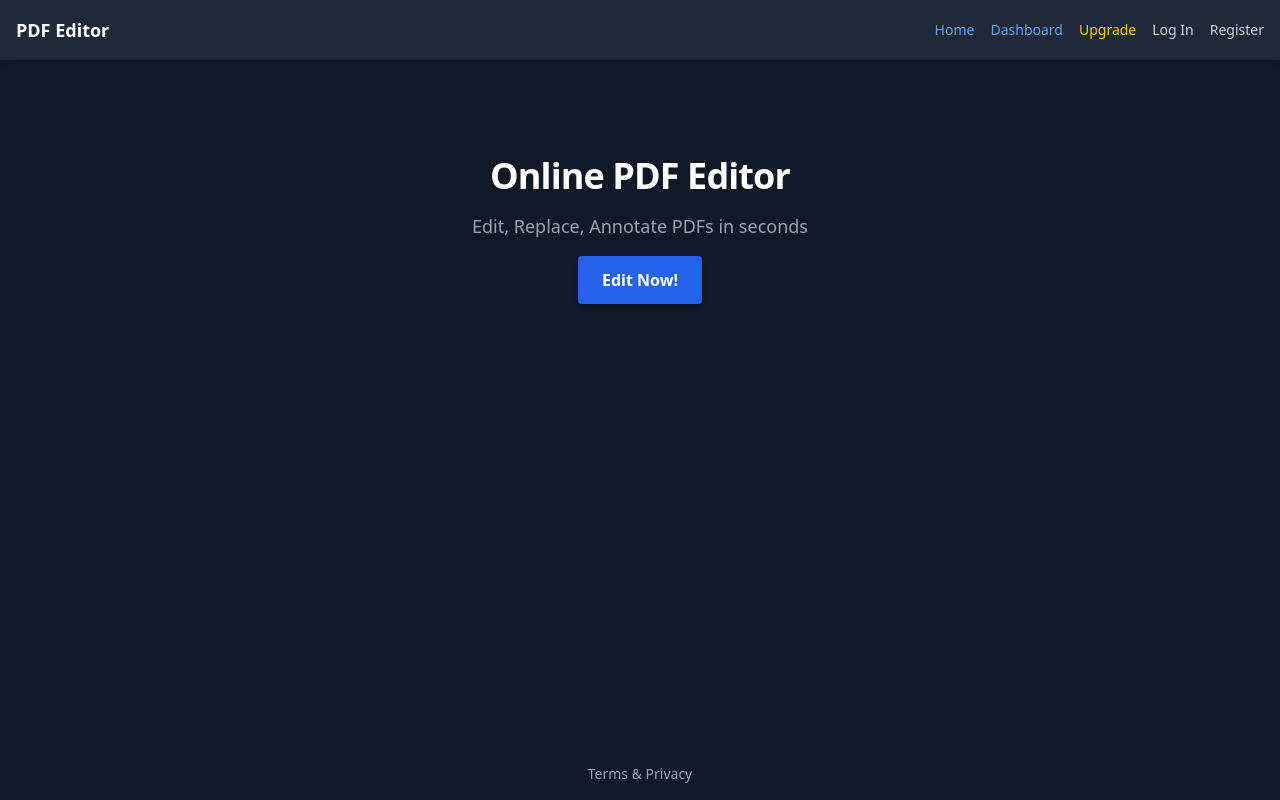
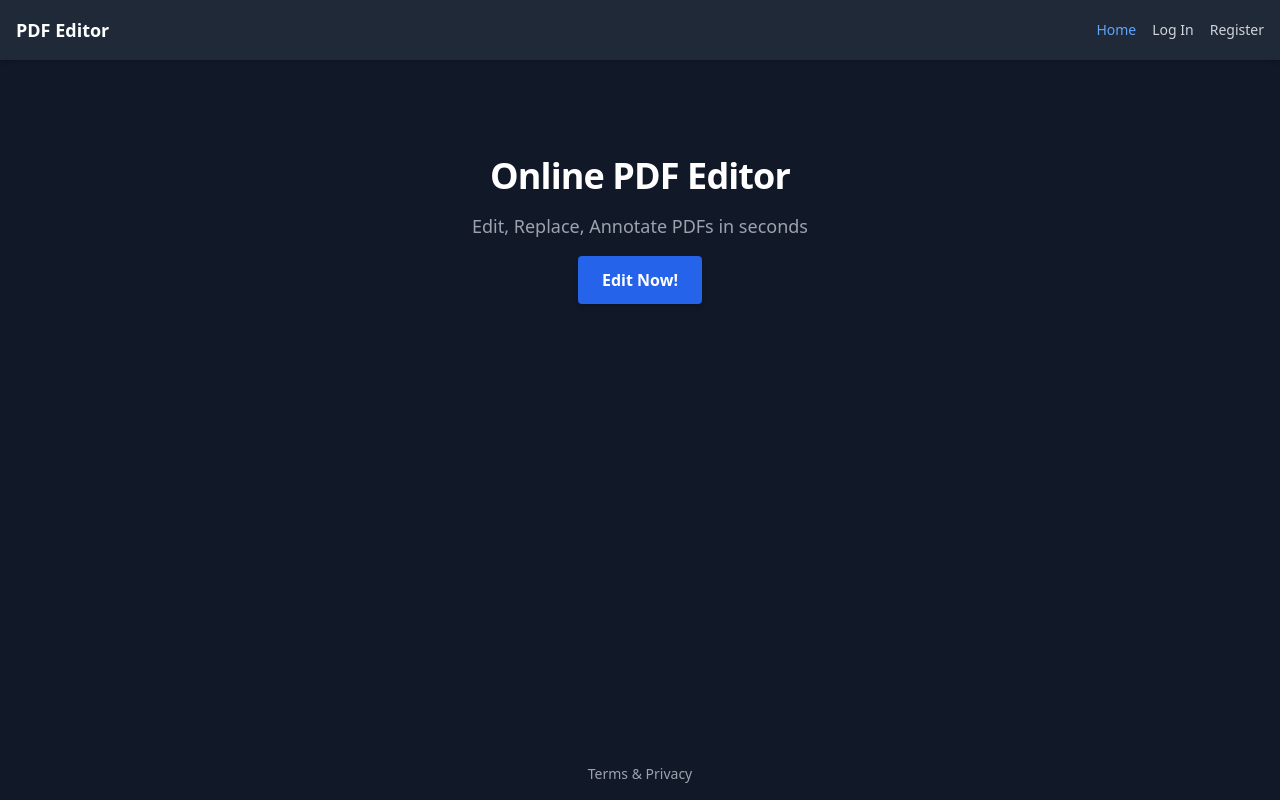
Before and after one commit to bl4ckmore/PDF-MAKER, a Next.js app: page / in a window 1280 px wide. Built offline with nearby package versions, Linux system fonts and the light colour scheme.

Commit message:
updated burger

```diff
--- a/pages/index.js
+++ b/pages/index.js
@@ -155,10 +155,14 @@ export default function Home() {
         {/* Desktop Menu */}
         <div className="hidden md:flex items-center gap-x-4">
           <Link href="/" className="text-sm text-blue-400 hover:underline">Home</Link>
-          <Link href="/dashboard" className="text-sm text-blue-400 hover:underline">Dashboard</Link>
-          {!user?.role || user?.role !== "premium" ? (
-            <Link href="/upgrade" className="text-sm text-yellow-400 hover:underline">Upgrade</Link>
-          ) : null}
+          {user && (
+            <>
+              <Link href="/dashboard" className="text-sm text-blue-400 hover:underline">Dashboard</Link>
+              {user?.role !== "premium" && (
+                <Link href="/upgrade" className="text-sm text-yellow-400 hover:underline">Upgrade</Link>
+              )}
+            </>
+          )}
           {!user ? (
             <>
               <Link href="/login" className="text-sm text-gray-300 hover:underline">Log In</Link>
@@ -181,10 +185,14 @@ export default function Home() {
       {showMobileMenu && (
         <div className="md:hidden bg-gray-800 text-center py-4 space-y-2">
           <Link href="/" className="block text-sm text-blue-400 hover:underline">Home</Link>
-          <Link href="/dashboard" className="block text-sm text-blue-400 hover:underline">Dashboard</Link>
-          {!user?.role || user?.role !== "premium" ? (
-            <Link href="/upgrade" className="block text-sm text-yellow-400 hover:underline">Upgrade</Link>
-          ) : null}
+          {user && (
+            <>
+              <Link href="/dashboard" className="block text-sm text-blue-400 hover:underline">Dashboard</Link>
+              {user?.role !== "premium" && (
+                <Link href="/upgrade" className="block text-sm text-yellow-400 hover:underline">Upgrade</Link>
+              )}
+            </>
+          )}
           {!user ? (
             <>
               <Link href="/login" className="block text-sm text-gray-300 hover:underline">Log In</Link>
```
